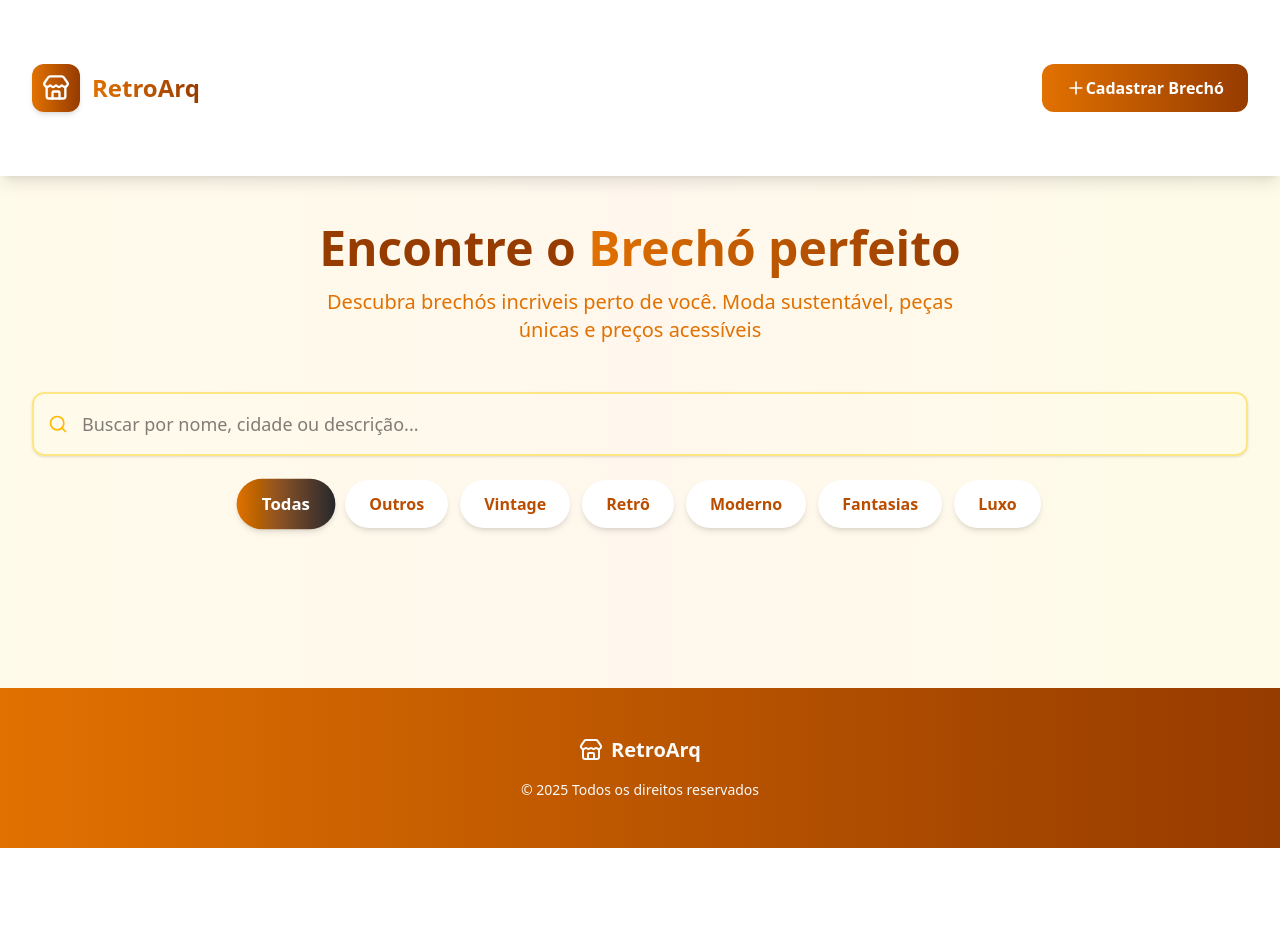
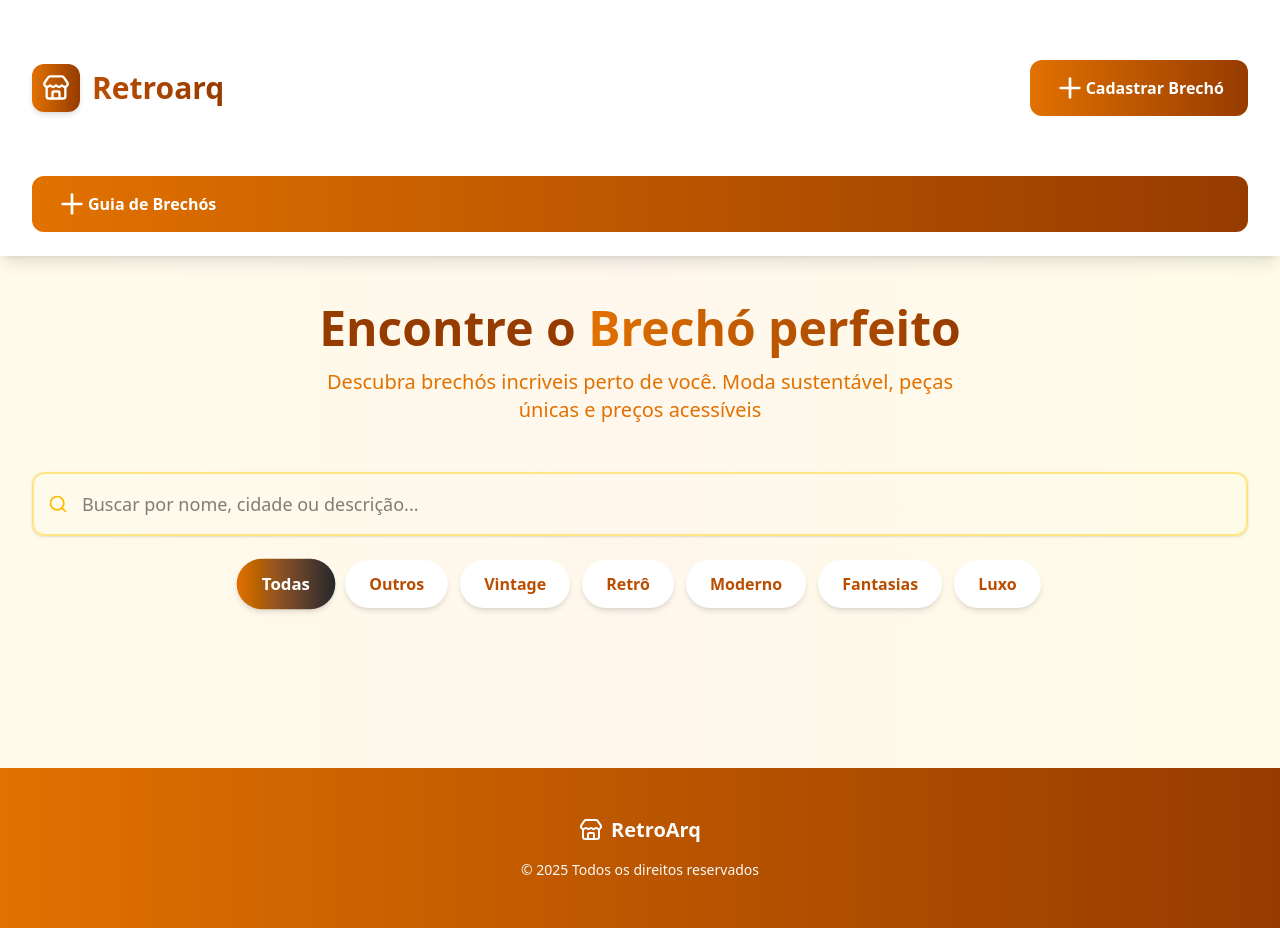
Before and after one commit to dressmarktplace/retro-arq, a React (Vite) app: page / in a window 1280 px wide. Before the commit the page ends 848 px from the top, so only its background shows below. Built offline with nearby package versions, Linux system fonts and the light colour scheme.

Commit message:
Feito algumas alterações nas estilizações

```diff
--- a/src/components/Navbar/index.jsx
+++ b/src/components/Navbar/index.jsx
@@ -11,17 +11,23 @@ export const Navbar = () => {
                         <figure className="bg-linear-to-r from-amber-600 to-amber-800 p-2.5 rounded-xl shadow-md group-hover:shadow-lg duration-300 transition-all group-hover:scale-110">
                             <Store className="w-7 h-7 text-white" />
                         </figure>
-                        <h2 className="text-2xl font-bold bg-linear-to-r from-amber-600 to-amber-800 bg-clip-text text-transparent">
-                            RetroArq
+                        <h2 className="text-3xl font-bold bg-linear-to-r from-amber-700 to-amber-800 bg-clip-text text-transparent">
+                            Retroarq
                         </h2>
                     </Link>
 
                     <Link to="/novo-brecho" className="flex items-center space-x-2 bg-linear-to-r from-amber-600 to-amber-800 text-white px-6 py-3 rounded-xl font-semibold hover:scale-105 transition-all duration-300">
-                    <Plus className="w-5 h-5" />
-                    Cadastrar Brechó
+                        <Plus className="w-8 h-8" />
+                        Cadastrar Brechó
                     </Link>
                 </div>
             </div>
+            <div className="max-w-7xl mx-auto px-4 sm:px-6 lg:px-8 pb-6">
+                    <Link to="/guia" className="flex items-center space-x-2 bg-linear-to-r from-amber-600 to-amber-800 text-white px-6 py-3 rounded-xl font-semibold hover:scale-105 transition-all duration-300">
+                        <Plus className="w-8 h-8" />
+                        Guia de Brechós
+                    </Link>
+                </div>
         </nav>
     )
 }
--- a/src/pages/CreatePage/index.jsx
+++ b/src/pages/CreatePage/index.jsx
@@ -5,6 +5,8 @@ export const CreateThriftStorePage = () => {
 
         <div className="w-full">
             <form className="flex flex-col gap-4 p-4 max-w-lg mx-auto">
+                <label className="text-2xl font-bold mb-4 ">Cadastro de novo Brechó</label>
+
                 <fieldset>
                     <label for="name">Nome do brechó:</label>
                     <input type="text" id="name" name="name" />
@@ -17,6 +19,9 @@ export const CreateThriftStorePage = () => {
                         <option value="Retrô">Retrô</option>
                         <option value="Moderno">Moderno</option>
                         <option value="Fantasias">Fantasias</option>
+                        <option value="Luxo">Luxo</option>
+                        <option value="Outros">Outros</option>
+                        <option value="Todos">Todos</option>
                     </select>
                 </fieldset>
 
@@ -49,6 +54,8 @@ export const CreateThriftStorePage = () => {
                     <label for="time">Horário de Atendimento</label>
                     <input type="time" id="time" name="time" />
                     <input type="time" id="time" name="time" />
+                    <input type="time" id="time" name="time" />
+                    <input type="time" id="time" name="time" />
                 </fieldset>
 
                 <fieldset>
@@ -71,9 +78,10 @@ export const CreateThriftStorePage = () => {
                     <input type="img" id="maps" name="maps" />
                 </fieldset>
 
-                <button type="submit">Cadastrar Brechó:</button>
-                <input type="reset" value="Limpar formulário" />
-                <input type="button" value="Cancelar" />
+                <button type="submit">Enviar</button>
+                <button type="submit">Limpar</button>
+                <button type="submit">Cancelar</button>
+
 
             </form>
         </div >
```
